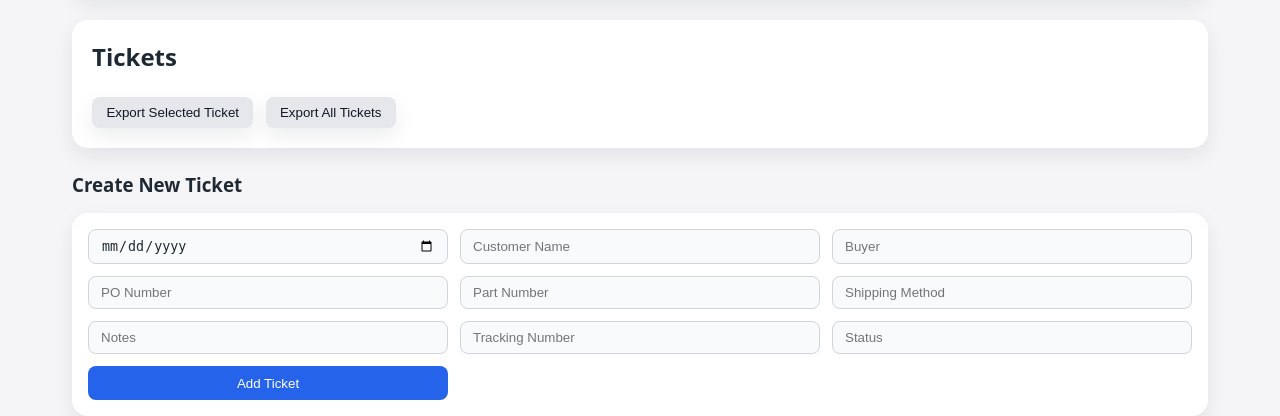
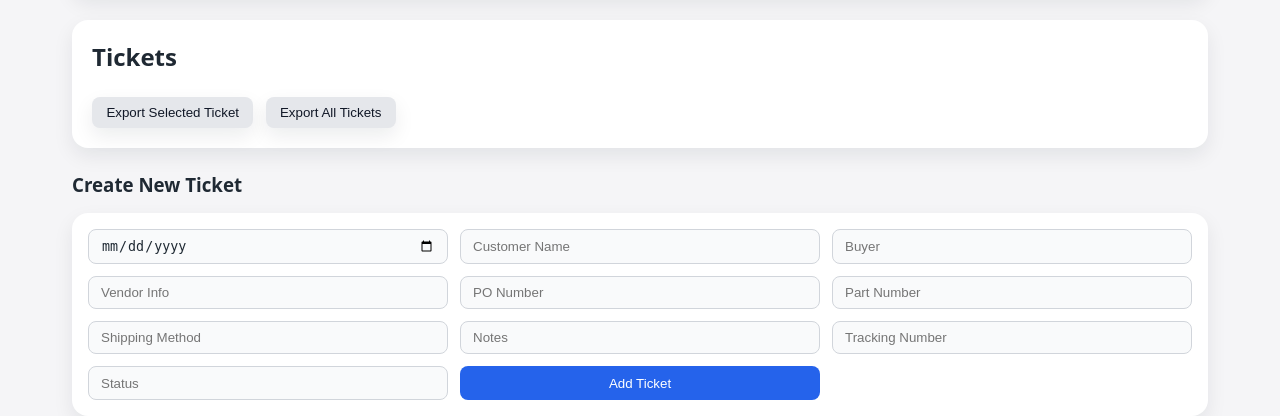
Before and after one commit to Sonatao/XTronics, a PHP site: page / in a window 1280 px wide. Shown: the part 414-830 px from the top of the page. Run offline with PHP 8.4, Linux system fonts and the light colour scheme; the visitor is signed in with stand-in values (Sample User, id 1); data that the repository does not hold is empty; some libraries are stand-ins or nearby versions.

Commit message:
VendorInfoAdd

```diff
--- a/Ticketing/index.php
+++ b/Ticketing/index.php
@@ -60,6 +60,7 @@ requireLogin();
     <input type="date" id="orderDate" required>
     <input type="text" id="customerName" placeholder="Customer Name" required>
     <input type="text" id="buyer" placeholder="Buyer" required>
+    <input type="text" id="vendorInfo" placeholder="Vendor Info">
     <input type="text" id="poNumber" placeholder="PO Number" required>
     <input type="text" id="partNumber" placeholder="Part Number" required>
     <input type="text" id="shippingMethod" placeholder="Shipping Method" required>
@@ -80,6 +81,7 @@ requireLogin();
             <input type="date" id="editOrderDate" required>
             <input type="text" id="editCustomerName" placeholder="Customer Name" required>
             <input type="text" id="editBuyer" placeholder="Buyer" required>
+            <input type="text" id="editVendorInfo" placeholder="Vendor Info">
             <input type="text" id="editPoNumber" placeholder="PO Number" required>
             <input type="text" id="editPartNumber" placeholder="Part Number" required>
             <input type="text" id="editShippingMethod" placeholder="Shipping Method" required>
--- a/schema.sql
+++ b/schema.sql
@@ -3,6 +3,7 @@ CREATE TABLE orders (
     orderDate DATE NOT NULL,
     customerName VARCHAR(255),
     buyer VARCHAR(255),
+    vendorInfo VARCHAR(255),
     poNumber VARCHAR(255),
     partNumber VARCHAR(255),
     shippingMethod VARCHAR(255),
@@ -19,6 +20,7 @@ CREATE TABLE order_history (
     orderDate DATE,
     customerName VARCHAR(255),
     buyer VARCHAR(255),
+    vendorInfo VARCHAR(255),
     poNumber VARCHAR(255),
     partNumber VARCHAR(255),
     shippingMethod VARCHAR(255),
```
